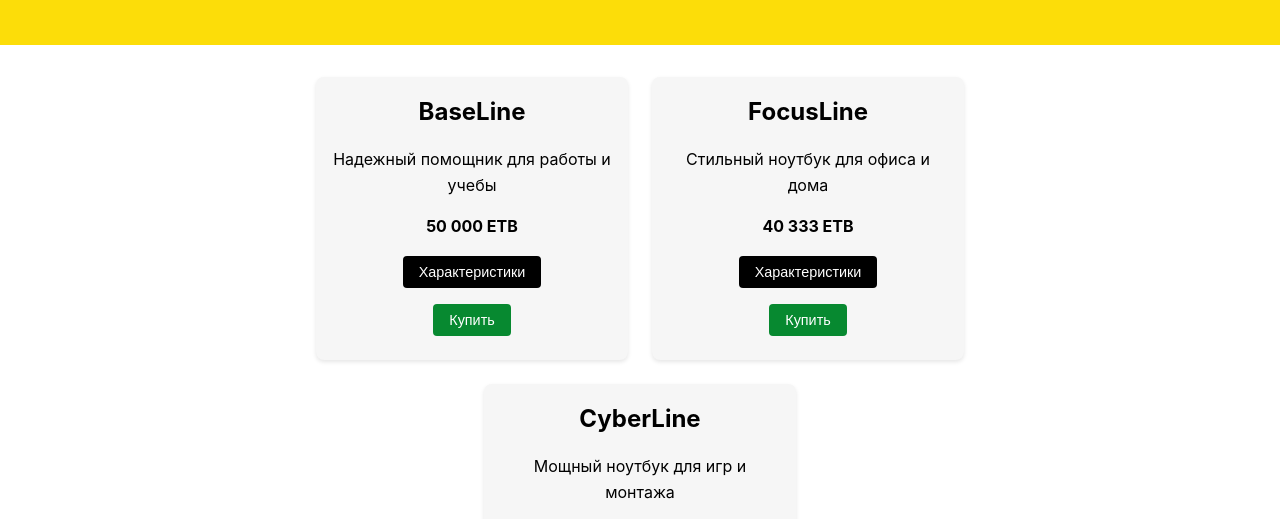
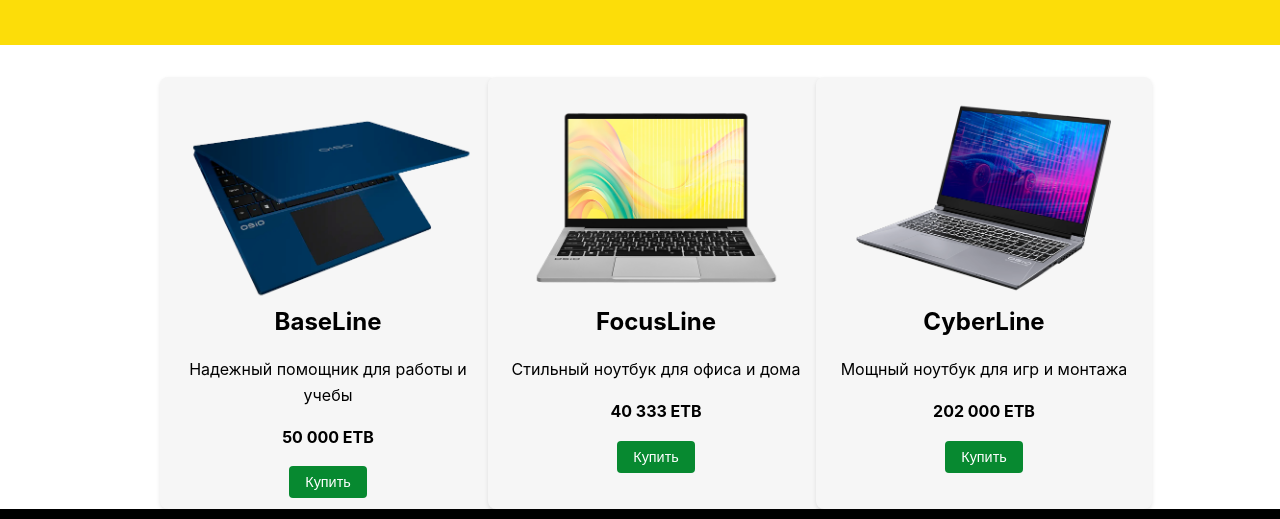
Before and after one commit to alexjiganov179-lab/chatosio, a website: page index.html in a window 1280 px wide. Shown: the part 277-796 px from the top of the page. Drawn offline with Linux system fonts and the light colour scheme.

Commit message:
Add laptop images and flip-card layout

```diff
--- a/css/styles.css
+++ b/css/styles.css
@@ -108,26 +108,68 @@ nav a.active {
 }
 
 .card-container {
-  display: flex;
-  flex-wrap: wrap;
+  display: grid;
+  grid-template-columns: repeat(3, 1fr);
   gap: 1.5rem;
-  justify-content: center;
+  justify-items: center;
+}
+
+@media (max-width: 768px) {
+  .card-container {
+    grid-template-columns: 1fr;
+  }
 }
 
 .card {
+  perspective: 1000px;
+  width: 100%;
+  min-height: 400px;
+}
+
+.card-inner {
+  position: relative;
+  width: 100%;
+  height: 100%;
+  transform-style: preserve-3d;
+  transition: transform 0.6s;
+}
+
+.card-front,
+.card-back {
+  position: absolute;
+  top: 0;
+  left: 0;
+  width: 100%;
+  height: 100%;
+  backface-visibility: hidden;
+  border-radius: 8px;
   background-color: var(--primary-grey);
-  border-radius: 8px;
+  box-shadow: 0 2px 4px rgba(0, 0, 0, 0.1);
   padding: 1rem;
-  width: 280px;
   display: flex;
   flex-direction: column;
   align-items: center;
-  box-shadow: 0 2px 4px rgba(0, 0, 0, 0.1);
+}
+
+.card-back {
+  transform: rotateY(180deg);
+  overflow: auto;
+}
+
+.card:hover .card-inner {
+  transform: rotateY(180deg);
+}
+
+.card img {
+  width: 100%;
+  height: auto;
+  border-radius: 8px 8px 0 0;
 }
 
 .card h2, .card h3 {
   margin-top: 0;
   margin-bottom: 0.5rem;
+  text-align: center;
 }
 
 .card p {
--- a/index.html
+++ b/index.html
@@ -19,25 +19,75 @@
   <section class="section">
     <div class="card-container">
       <div class="card" id="card-baseline">
+        <div class="card-inner">
+          <div class="card-front">
+            <img src="img/baseline1.png" alt="BaseLine laptop">
             <h2 data-i18n="baseline_title">BaseLine</h2>
             <p data-i18n="baseline_desc">Trusted helper for work & study</p>
             <p class="price" data-i18n="baseline_price">50,000 ETB</p>
-        <button class="button-spec" onclick="showModal('baseline')" data-i18n="spec_button">Specs</button>
             <button class="button-buy" onclick="buyProduct('BaseLine')" data-i18n="buy_button">Buy</button>
           </div>
+          <div class="card-back">
+            <h3>BaseLine</h3>
+            <ul>
+              <li>Display: 15.6&quot; FHD (1920×1080) IPS</li>
+              <li>Processor: Intel N100</li>
+              <li>Memory: 8 GB DDR4</li>
+              <li>Storage: 256 GB SSD</li>
+              <li>Graphics: Integrated Intel UHD</li>
+              <li>Battery: 5000 mAh</li>
+              <li>Ports: RJ45, HDMI, USB 2.0 ×1, USB 3.0 ×2, USB-C</li>
+              <li>Special: Webcam with privacy shutter; upgrade without voiding warranty</li>
+            </ul>
+          </div>
+        </div>
+      </div>
       <div class="card" id="card-focusline">
+        <div class="card-inner">
+          <div class="card-front">
+            <img src="img/focusline1.png" alt="FocusLine laptop">
             <h2 data-i18n="focus_title">FocusLine</h2>
             <p data-i18n="focus_desc">Stylish laptop for office & home</p>
             <p class="price" data-i18n="focus_price">40,333 ETB</p>
-        <button class="button-spec" onclick="showModal('focus')" data-i18n="spec_button">Specs</button>
             <button class="button-buy" onclick="buyProduct('FocusLine')" data-i18n="buy_button">Buy</button>
           </div>
+          <div class="card-back">
+            <h3>FocusLine</h3>
+            <ul>
+              <li>Display: 16.1&quot; FHD (1920×1080) IPS</li>
+              <li>Processor: Intel Core i3‑1115G4, 2 cores (up to 4.1 GHz)</li>
+              <li>Memory: 8 GB DDR4</li>
+              <li>Storage: 512 GB SSD</li>
+              <li>Graphics: Intel UHD</li>
+              <li>Operating system: No OS preinstalled</li>
+              <li>Weight: 1.77 kg</li>
+              <li>Special: Upgrade components without voiding warranty</li>
+            </ul>
+          </div>
+        </div>
+      </div>
       <div class="card" id="card-cyberline">
+        <div class="card-inner">
+          <div class="card-front">
+            <img src="img/cyberline1.png" alt="CyberLine laptop">
             <h2 data-i18n="cyber_title">CyberLine</h2>
             <p data-i18n="cyber_desc">Powerful device for games & editing</p>
             <p class="price" data-i18n="cyber_price">202,000 ETB</p>
-        <button class="button-spec" onclick="showModal('cyber')" data-i18n="spec_button">Specs</button>
             <button class="button-buy" onclick="buyProduct('CyberLine')" data-i18n="buy_button">Buy</button>
+          </div>
+          <div class="card-back">
+            <h3>CyberLine</h3>
+            <ul>
+              <li>Display: 17.3&quot; FHD (1920×1080) IPS</li>
+              <li>Processor: Intel Core i7 (gaming-class)</li>
+              <li>Memory: 16 GB DDR4</li>
+              <li>Storage: 1 TB SSD</li>
+              <li>Graphics: Dedicated NVIDIA GPU</li>
+              <li>Operating system: No OS preinstalled</li>
+              <li>Special: Designed for gaming and creative work</li>
+            </ul>
+          </div>
+        </div>
       </div>
     </div>
   </section>
```
Lines whose indentation alone changed are shown as unchanged.
